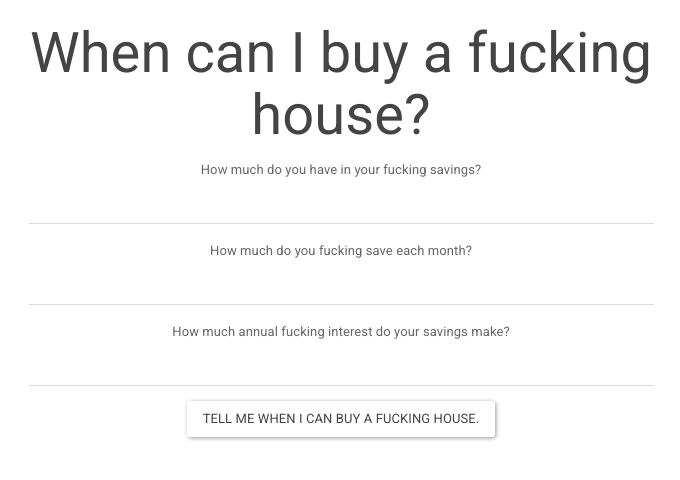
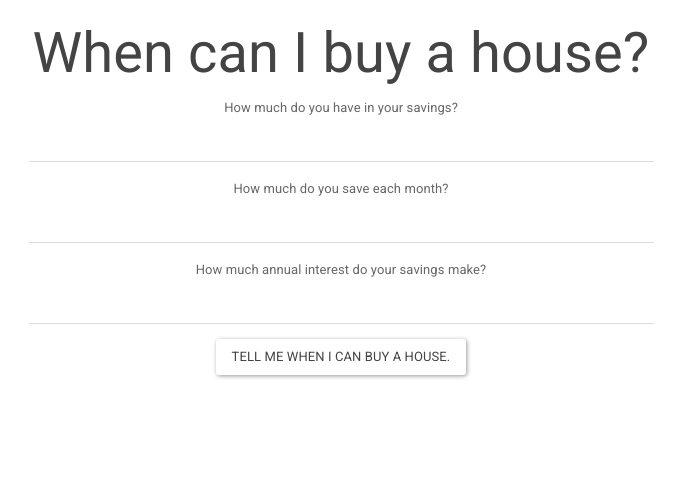
Before and after one commit to stevehopkinson/when-can-i-buy-a-house, a plain HTML site: page index.html in a window 1280 px wide. Shown: the whole page, without its empty margins (299-979 px from the left). Drawn offline with nearby package versions, Linux system fonts and the light colour scheme.

Commit message:
Update index.html

```diff
--- a/index.html
+++ b/index.html
@@ -6,7 +6,7 @@
     <meta http-equiv="X-UA-Compatible" content="IE=edge">
     <meta name="viewport" content="width=device-width, initial-scale=1">
     <!-- The above 3 meta tags *must* come first in the head; any other head content must come *after* these tags -->
-    <title>Bootstrap 101 Template</title>
+    <title>When can I afford a house?</title>
 
     <!-- Bootstrap -->
     <link href="css/bootstrap.css" rel="stylesheet">
@@ -26,22 +26,22 @@
 	<script src="Chart.js"></script>
 	<div class="row">
 		<div class="col-md-6 col-md-offset-3 text-center">
-			<h1>When can I buy a fucking house?</h1>
+			<h1>When can I buy a house?</h1>
 			<div class="form-group">
 				<form>
 					<div class="form-group">
-						<label for="inputSavings">How much do you have in your fucking savings?</label>
+						<label for="inputSavings">How much do you have in your savings?</label>
 						<input type="text" class="form-control text-center" id="inputSavings">
 					</div>
 					<div class="form-group">
-						<label for="inputMonthlySavings">How much do you fucking save each month?</label>
+						<label for="inputMonthlySavings">How much do you save each month?</label>
 						<input type="text" class="form-control text-center" id="inputMonthlySavings">
 					</div>
 					<div class="form-group">
-						<label for="inputInterest">How much annual fucking interest do your savings make?</label>
+						<label for="inputInterest">How much annual interest do your savings make?</label>
 						<input type="text" class="form-control text-center" id="inputInterest">
 					</div>
-					<button type="button" class="btn btn-default" id="submitButton">Tell me when I can buy a fucking house.</button>
+					<button type="button" class="btn btn-default" id="submitButton">Tell me when I can buy a house.</button>
 				</form>
 			<p id="resultsText"></p>
 			<canvas id ="results" width="800" height="600"></canvas>
```
